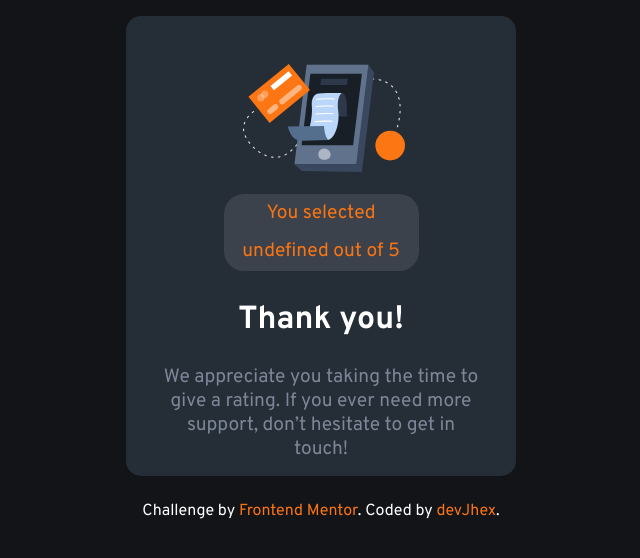
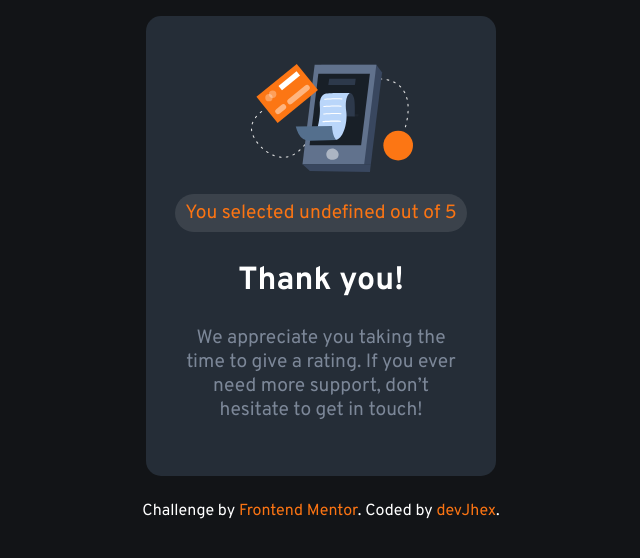
Before and after one commit to devjhex/interactive-rating-component, a plain HTML site: page index.html in a window 1280 px wide. Both pictures are taken after a click on the button "SUBMIT". Shown: the whole page, without its empty margins (319-959 px from the left). Drawn offline with Linux system fonts and the light colour scheme.

Commit message:
Sass styles processed to plain CSS

```diff
--- a/dist/style.css
+++ b/dist/style.css
@@ -34,37 +34,10 @@ a, a:visited, a:active {
   text-decoration: none;
 }
 
-.rating-component_thanks {
-  display: block;
-}
-.rating-component_thanks .svg2 {
-  margin-left: 30%;
-  margin-top: 3rem;
-}
-.rating-component_thanks .rating-component__select-text__thanks {
-  background-color: rgba(255, 255, 255, 0.1);
-  line-height: 2;
-  font-size: 1.2rem;
-  width: 50%;
-  margin-top: 1rem;
-  color: hsl(25, 97%, 53%);
-  border-radius: 20px;
-  margin-inline: auto;
-  text-align: center;
-}
-.rating-component_thanks .rating-component__title_thanks {
-  width: 50%;
-  margin-top: 2rem;
-  margin-inline: auto;
-  text-align: center;
-}
-.rating-component_thanks .rating-component__text_thanks {
-  text-align: center;
-}
-
+@media (min-width: 320px) {
   .rating-component {
-  width: 390px;
-  height: 460px;
+    width: 290px;
+    height: 430px;
     margin-top: 1rem;
     margin-inline: auto;
     background-color: hsl(213, 19%, 18%);
@@ -73,18 +46,18 @@ a, a:visited, a:active {
   }
   .rating-component .svg1 {
     background-color: rgba(255, 255, 255, 0.1);
-  margin: 2rem 0 1rem 2rem;
+    margin: 2rem 0 1rem 1.5rem;
     padding-left: 14px;
     padding-top: 13px;
     border-radius: 50%;
   }
   .rating-component__title {
-  font-size: 2rem;
-  margin-left: 2rem;
+    font-size: 1.5rem;
+    margin-left: 1.5rem;
   }
   .rating-component__text {
-  font-size: 1.2rem;
-  margin-left: 2rem;
+    font-size: 1rem;
+    margin-left: 1.5rem;
     margin-right: 2rem;
     color: hsl(216, 12%, 54%);
   }
@@ -97,9 +70,9 @@ a, a:visited, a:active {
   }
   .rating-component ul button {
     font-family: "Overpass", sans-serif;
-  font-size: 1.2rem;
-  width: 3.5rem;
-  height: 3.5rem;
+    font-size: 1rem;
+    width: 3rem;
+    height: 3rem;
     border-radius: 50%;
     background-color: rgba(255, 255, 255, 0.1);
     border: none;
@@ -119,9 +92,9 @@ a, a:visited, a:active {
     background-color: hsl(25, 97%, 53%);
   }
   .rating-component__submit-button {
-  width: 330px;
+    width: 260px;
     height: 3.3rem;
-  margin: 2rem 1rem 0rem 2rem;
+    margin: 2rem 1rem 0rem 1rem;
     border-radius: 3rem;
     text-transform: uppercase;
     background-color: hsl(25, 97%, 53%);
@@ -138,11 +111,66 @@ a, a:visited, a:active {
     background-color: hsl(0, 0%, 100%);
     color: hsl(25, 97%, 53%);
   }
-
   .hide {
     display: none;
   }
+}
+.rating-component_thanks .svg2 {
+  margin-left: 30%;
+  margin-top: 3rem;
+}
+.rating-component_thanks .rating-component__select-text__thanks {
+  background-color: rgba(255, 255, 255, 0.1);
+  line-height: 2;
+  font-size: 1.2rem;
+  width: -moz-max-content;
+  width: max-content;
+  margin-top: 1rem;
+  color: hsl(25, 97%, 53%);
+  border-radius: 20px;
+  margin-inline: auto;
+  text-align: center;
+  padding: 0px 10px 0px 10px;
+}
+.rating-component_thanks .rating-component__title_thanks {
+  width: 50%;
+  margin-top: 2rem;
+  margin-inline: auto;
+  text-align: center;
+}
+.rating-component_thanks .rating-component__text_thanks {
+  text-align: center;
+}
 
+@media (min-width: 375px) {
+  .rating-component {
+    width: 350px;
+    height: 460px;
+  }
+  .rating-component .svg1 {
+    background-color: rgba(255, 255, 255, 0.1);
+    margin: 2rem 0 1rem 2rem;
+  }
+  .rating-component__title {
+    font-size: 2rem;
+    margin-left: 2rem;
+  }
+  .rating-component__text {
+    font-size: 1.2rem;
+    margin-left: 2rem;
+  }
+  .rating-component ul button {
+    font-size: 1.2rem;
+    width: 3.5rem;
+    height: 3.5rem;
+  }
+  .rating-component__submit-button {
+    width: 320px;
+  }
+  .hide {
+    display: none;
+  }
+}
 @media (min-width: 1440px) {
   .rating-component {
     width: 490px;
```
Also changed, not shown: 1 other file. Lines whose indentation alone changed are shown as unchanged.
